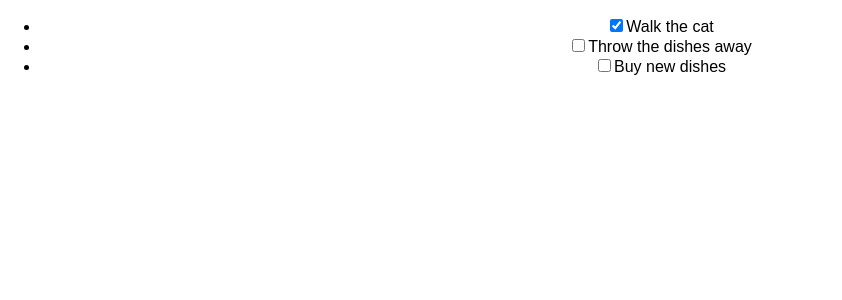
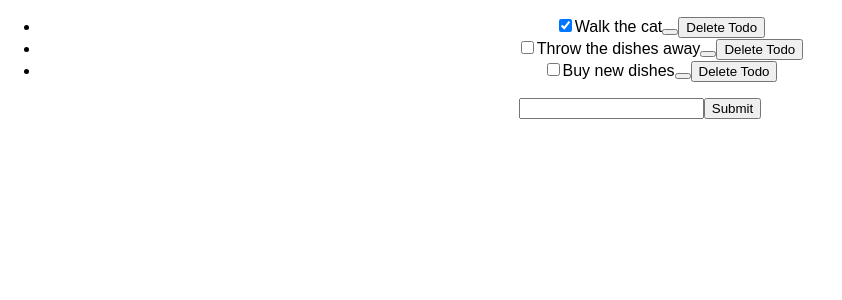
Before and after one commit to suryarashmitha/react-to-do, a React (Create React App) app: page / in a window 1280 px wide. Shown: the top 300 px of the page, without its empty margins (0-842 px from the left). Built offline with nearby package versions, Linux system fonts and the light colour scheme.

Commit message:
checkpoint-reacttodo-events: completed

```diff
--- a/src/App.js
+++ b/src/App.js
@@ -9,17 +9,44 @@
          { description: 'Walk the cat', isCompleted: true },
          { description: 'Throw the dishes away', isCompleted: false },
          { description: 'Buy new dishes', isCompleted: false }
-       ]
+     ],
+      newTodoDescription: ''
      };
    }
+   handleChange(e) {
+     this.setState({ newTodoDescription: e.target.value })
+   }
+   handleSubmit(e) {
+     e.preventDefault();
+     if (!this.state.newTodoDescription) { return }
+     const newTodo = { description: this.state.newTodoDescription, isCompleted: false };
+     this.setState({ todos: [...this.state.todos, newTodo], newTodoDescription: '' });
+   }
+   toggleComplete(index) {
+    const todos = this.state.todos.slice();
+    const todo = todos[index];
+    todo.isCompleted = todo.isCompleted ? false : true;
+    this.setState({ todos: todos });
+  }
+
+  deleteToDo(index) {
+    const filteredTodos = this.state.todos.filter((todo, i) => i != index)
+    this.setState({todos: filteredTodos})
+
+  }
    render() {
     return (
       <div className="App">
       <ul>
       { this.state.todos.map( (todo, index) =>
-        <ToDo key={ index } description={ todo.description } isCompleted={ todo.isCompleted } />
+        <ToDo key={ index } description={ todo.description } isCompleted={ todo.isCompleted } toggleComplete={ () => this.toggleComplete(index) } deleteToDo={ () => this.deleteToDo(index)} />
       )}
         </ul>
+        <form onSubmit={ (e) => this.handleSubmit(e) }>
+            <input type="text" value={ this.state.newTodoDescription } onChange={ (e) => this.handleChange(e) } />
+            <input type="submit" />
+          </form>
+
       </div>
     );
   }
--- a/src/components/ToDo.js
+++ b/src/components/ToDo.js
@@ -5,6 +5,8 @@
       <li>
          <input type="checkbox" checked={ this.props.isCompleted } onChange={ this.props.toggleComplete } />
          <span>{ this.props.description }</span>
+         <button  onClick={this.props.deleteToDo}/>
+         <input type="Submit" value="Delete Todo" onClick={this.props.deleteToDo}/>
        </li>
     );
   }
```
